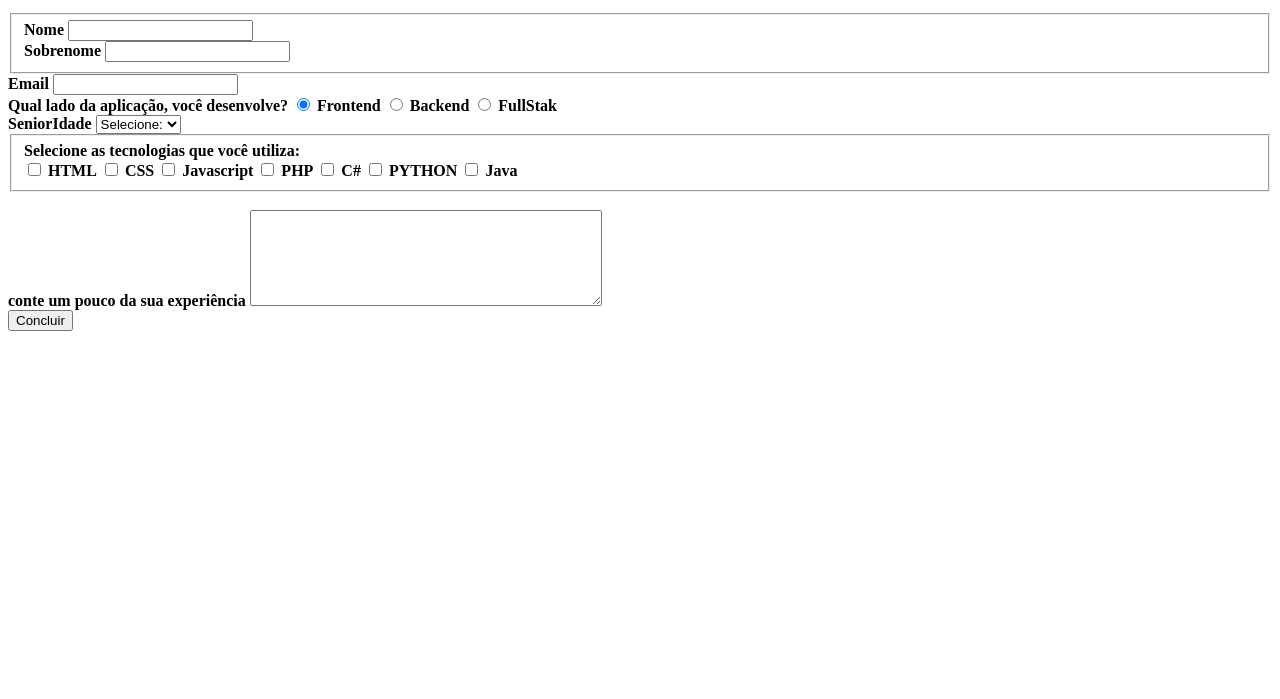
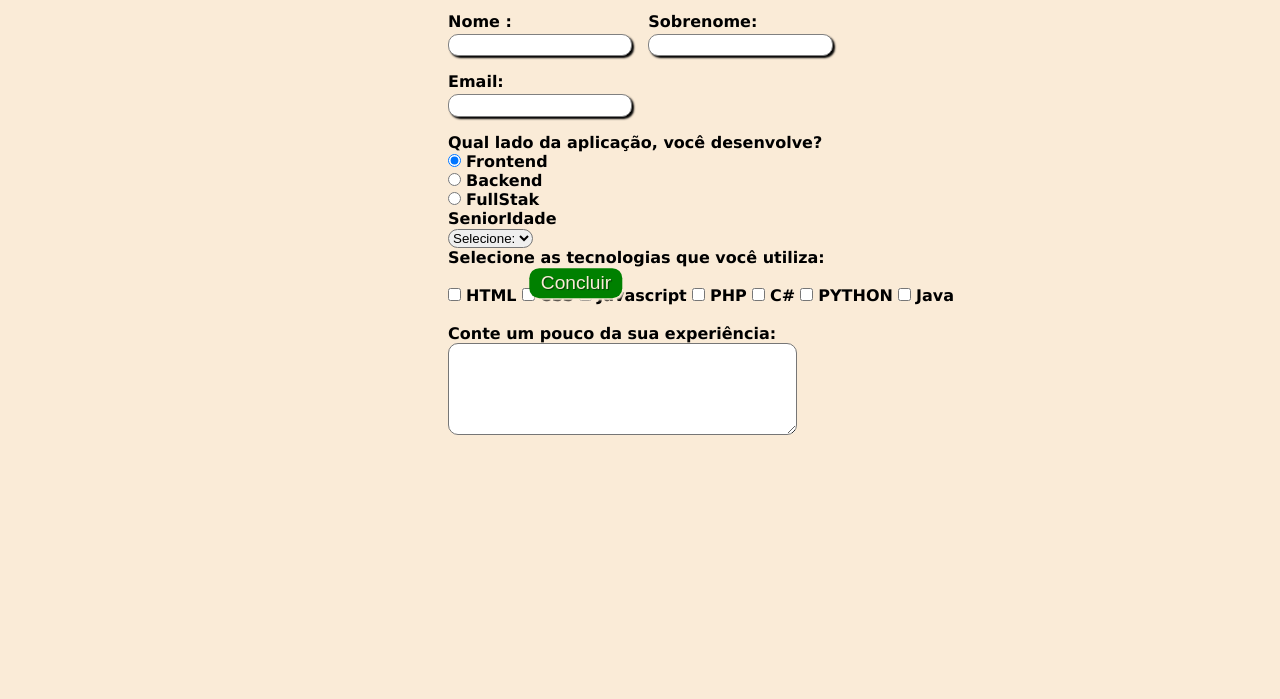
Before and after one commit to Dalken-Murakami/Meus-Formularios-htmlEndCss, a plain HTML site: page Formulario1/index.html in a window 1280 px wide. Shown: the part 101-800 px from the top of the page. Drawn offline with Linux system fonts and the light colour scheme.

Commit message:
css estilizado com suceeswo no formulário

```diff
--- a/Formulario1/index.html
+++ b/Formulario1/index.html
@@ -4,6 +4,7 @@
     <meta charset="UTF-8">
     <meta http-equiv="X-UA-Compatible" content="IE=edge">
     <meta name="viewport" content="width=device-width, initial-scale=1.0">
+    <link rel="stylesheet" href="/formulario.css" media="">
     <title>Cadastro</title>
 </head>
 <body>
@@ -18,46 +19,47 @@
 
     <form action="">
         <fieldset class="grupo">
-            <div>
-                <label for="nome">
-                    <strong>Nome</strong>
-                    <input type="text" nome="nome" id="nome" required="">
+            <div class="campo">
+                <label class="" for="nome">
+                    <strong>Nome :</strong><br>
                 </label>
+                <input type="text" nome="nome" id="nome" required="">
+
             </div>
             <div class="campo">
                 <label for="sobrenome">
-                    <strong>Sobrenome</strong>
+                    <strong>Sobrenome:</strong>
                 </label>
-                <input type="text" nome="sobrenome" id="sobrenome"  required>
+                <input type="text" nome="sobrenome" id="sobrenome"  required="">
             </div>
         </fieldset>
         <div class="campo">
             <label for="email">
-                <strong> Email </strong>
+                <strong> Email: </strong>
                 </label>
-            <input type="email" nome="email" id="email"  required>
+            <input type="email" nome="email" id="email"  required="">
         </div>
         <div>
             <label for="">
-                <strong>Qual lado da aplicação, você desenvolve?</strong>
+                <strong>Qual lado da aplicação, você desenvolve?</strong><br>
             </label>
             <label for="">
-                <input type="radio" nom="deveweb"
+                <input type="radio" nome="deveweb"
                 value="frontend" checked>
-                <strong>Frontend</strong>
+                <strong>Frontend</strong><br>
             </label>
             <label for="">
                 <input type="radio" name="devweb" id="backend" >
-                <strong>Backend</strong>
+                <strong>Backend</strong><br>
             </label>
             <label for="">
                 <input type="radio" name="devweb" id="fullstak">
-                <strong>FullStak</strong>
+                <strong>FullStak</strong><br>
             </label>
         </div>
         <div>
             <label for="senioridade" >
-            <strong> SeniorIdade</strong>
+            <strong> SeniorIdade</strong><br>
             </label>
             <select name="" id="Senior Idade">
                 <option selected disabled value="">Selecione:</option>
@@ -67,16 +69,15 @@
             </select>
         </div>
         <fieldset class="grupo">
-            <div>
+            <div id="check">
                 <label for="">
-                    <strong>Selecione as tecnologias que você utiliza:</strong>
+                    <strong>Selecione as tecnologias que você utiliza:</strong><br>
                 </label><br>
                 <input type="checkbox" id="tecnologia1" nome="tecnologia1" value="html">
                 <label for="tecnologia1">
                     <strong>  HTML</strong>
                 </label>
-
-                <input type="checkbox" id="tecnologia2" nome="tecnologia2" value="CSS">
+                                <input type="checkbox" id="tecnologia2" nome="tecnologia2" value="CSS">
                 <label for="tecnologia2">
                     <strong> CSS</strong>
                 </label>
@@ -104,7 +105,7 @@
         </fieldset>
         <div>
             <br>
-            <label for=""><strong>conte um pouco da sua experiência</strong></label>
+            <label for=""><strong>Conte um pouco da sua experiência:</strong><br></label>
             <textarea rows="6" style="width:26em;" id="experiencia"name="experiencia"></textarea>
         </div>
         <button class="botao" type="submit">
--- a/formulario.css
+++ b/formulario.css
@@ -0,0 +1,91 @@
+* {
+    margin: 0;
+    padding: 0;
+}
+
+#titulo{
+    font-family: Verdana, Geneva, Tahoma, sans-serif;
+    color: green;
+    margin-left: 7%;
+}
+
+#subtitulo{
+    font-family: Verdana, Geneva, Tahoma, sans-serif;
+    color: green;
+    margin-left: 10%;
+    padding-bottom: 30px;
+}
+
+
+fieldset{
+    border: 0;
+}
+body{
+    background-color: #FAEBD7;
+    font-family: Verdana, Geneva, Tahoma, sans-serif;
+    font-size: 1em;
+    color: black;
+    margin-left: 35%;
+    margin-top: 2%;
+    justify-content: center;
+}
+
+input, select, textarea, button{
+    border-radius: 10px;
+
+}
+
+.campo{
+    margin-bottom: 1em;
+}
+
+.campo label {
+    margin-bottom: 0.2em;
+    color: black;
+    display: block;
+}
+
+fieldset.grupo .campo {
+    float: left;
+    margin-right: 1em;
+}
+
+.campo input[type="text"], .campo input[type="email"], .campo select, .campo textarea{
+    padding: 0.2em;
+    border: 1px solid #808080;
+    box-shadow: 2px 2px 2px;
+    display: inline-block;
+}
+
+.campo select option {
+    padding-right: 1em;
+}
+
+.campo input:focus, .campo select:focus, .campo textarea:focus{
+    background-color: #FAEBD7;
+}
+
+.botao {
+    font-size: 1.2em;
+    background-color: green;
+    border:0;
+    margin-bottom: 1em;
+    color: #FAEBD7;
+    padding: 0.2em 0.6em;
+    box-shadow: 2px 2px 2px;
+    text-shadow: 1px 1px 1px rgba(0 0, 0, 0.5);
+    position: absolute;
+    top: 48%;
+    left: 45%;
+    margin-right: -60%;
+    transform: translate(-50%, -50%);
+}
+
+.botao:hover{
+    background: #808080;
+    box-shadow: inset 2px 2px 2px ;
+}
+
+#check{
+    display: inline-block;
+}
```
